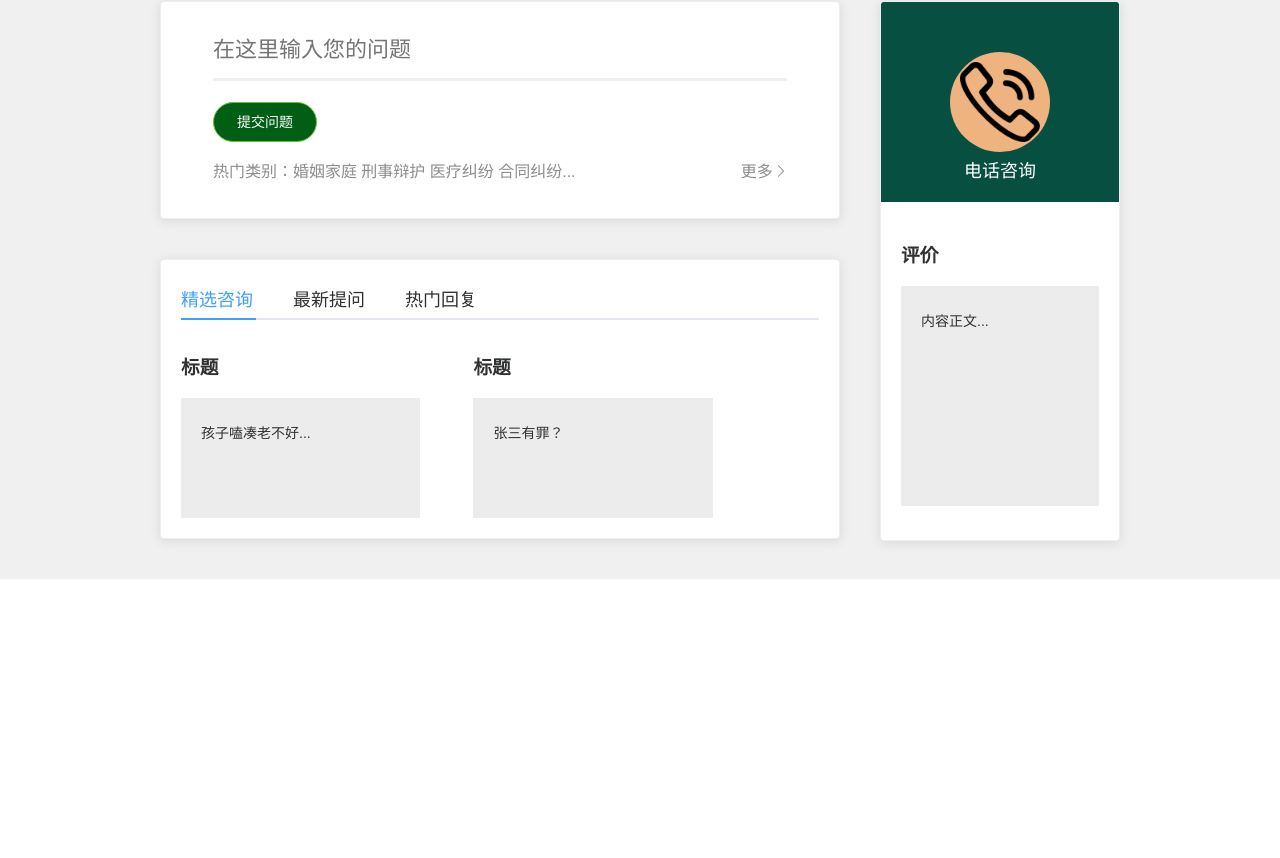
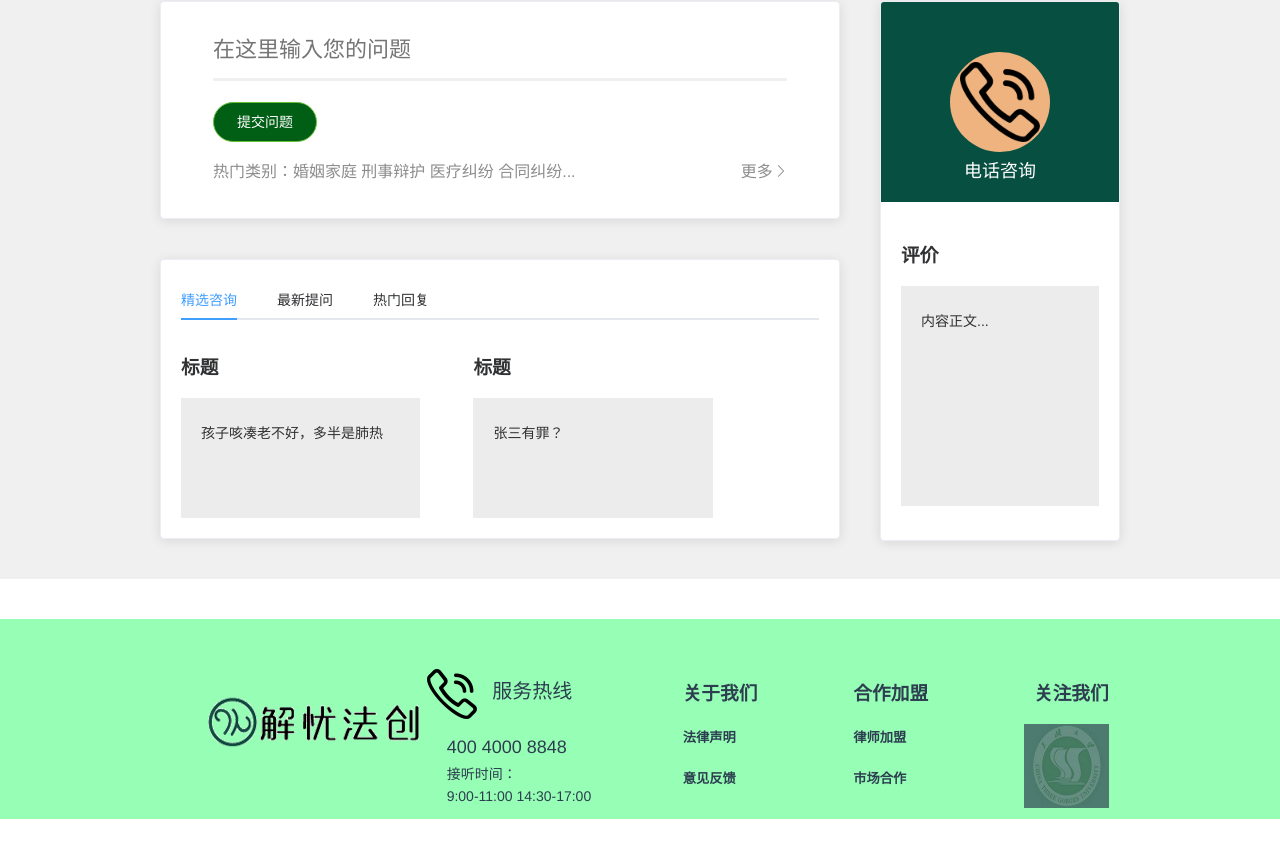
Before and after one commit to qmxwby/jy-vue, a Vue app: page / in a window 1280 px wide. Shown: the part 1430-2288 px from the top of the page. Before the commit the page ends 2009 px from the top, so only its background shows below. Built offline with nearby package versions, Linux system fonts and the light colour scheme.

Commit message:
完成页脚组件

```diff
--- a/src/App.vue
+++ b/src/App.vue
@@ -4,6 +4,7 @@
 	<index1></index1>
 	<HotLawyers></HotLawyers>
 	<LawyerRequest></LawyerRequest>
+	<Footer></Footer>
   </div>
 </template>
 
@@ -12,13 +13,15 @@ import HelloWorld from './components/HelloWorld.vue'
 import HotLawyers from './components/HotLawyers.vue'
 import index1 from './components/index1.vue'
 import LawyerRequest from './components/LawyerRequest.vue'
+import Footer from './components/Footer.vue'
 export default {
   name: 'app',
   components: {
     HelloWorld,
 	HotLawyers,
 	index1,
-	LawyerRequest
+	LawyerRequest,
+	Footer
   }
 }
 </script>
--- /dev/null
+++ b/src/components/Footer.vue
@@ -0,0 +1,55 @@
+<template>
+	<div style="width: 100%; padding: 40px 0; height: 200px;">
+		<el-row type="flex" style="height: 100%; width: 100%;padding: 40px 10%;background-color: #97ffb5;">
+			<el-col :span="1"></el-col>
+			<el-col :span="6" style="padding-top: 20px;">
+				<img src="../assets/icon.png" />
+			</el-col>
+			<el-col :span="4" >
+				<div style="display: flex;align-items: center;">
+				<img src="../assets/dianhua3.png" width="50px" height="50px" style="padding-top: 10px;"/>
+				<span class="fw_phone">&nbsp;服务热线</span>
+				</div>
+				<p class="phone">400 4000 8848</p>
+				<p class="phone_time">接听时间： </p>
+				<p class="phone_time">9:00-11:00&nbsp;14:30-17:00</p>
+			</el-col>
+			<el-col :span="2"></el-col>
+			<el-col :span="2">
+				<h3>关于我们</h3>
+				<h5>法律声明</h5>
+				<h5>意见反馈</h5>
+			</el-col>
+			<el-col :span="2"></el-col>
+			<el-col :span="2">
+				<h3>合作加盟</h3>
+				<h5>律师加盟</h5>
+				<h5>市场合作</h5>
+			</el-col>
+			<el-col :span="2"></el-col>
+			<el-col :span="2">
+				<h3 style="margin-left: 10px;">关注我们</h3>
+				<img src="../assets/b.jpg" width="100%" height="70%" />
+			</el-col>
+		</el-row>
+	</div>
+</template>
+
+<script>
+</script>
+
+<style scoped>
+	.fw_phone {
+		font-size: 20px;
+		margin-left: 10px;
+	}
+	.phone{
+		margin-left: 20px;
+		font-size: 18px;
+		margin-bottom: 0;
+	}
+	.phone_time{
+		font-size: 14px;
+		margin: 5px 0 0 20px;
+	}
+</style>
--- a/src/components/LawyerRequest.vue
+++ b/src/components/LawyerRequest.vue
@@ -27,7 +27,7 @@
 										<el-col :span="9">
 											<h3 style="width: 100%;">标题</h3>
 											<div class="content">
-												<p>孩子嗑凑老不好...</p>
+												<p>孩子咳凑老不好，多半是肺热</p>
 											</div>
 										</el-col>
 										<el-col :span="2"></el-col>
@@ -115,7 +115,7 @@
 	};
 </script>
 
-<style>
+<style scoped>
 	.input{
 		height: 60px;
 		margin: 0 auto;
@@ -153,7 +153,7 @@
 	.el-tabs__active-bar {
 		width: 75px !important;
 	}
-	.tab-right .el-card__body{
+	.tab-right >>> .el-card__body{
 		padding: 0px !important;
 	}
 	.phone-f{
```
